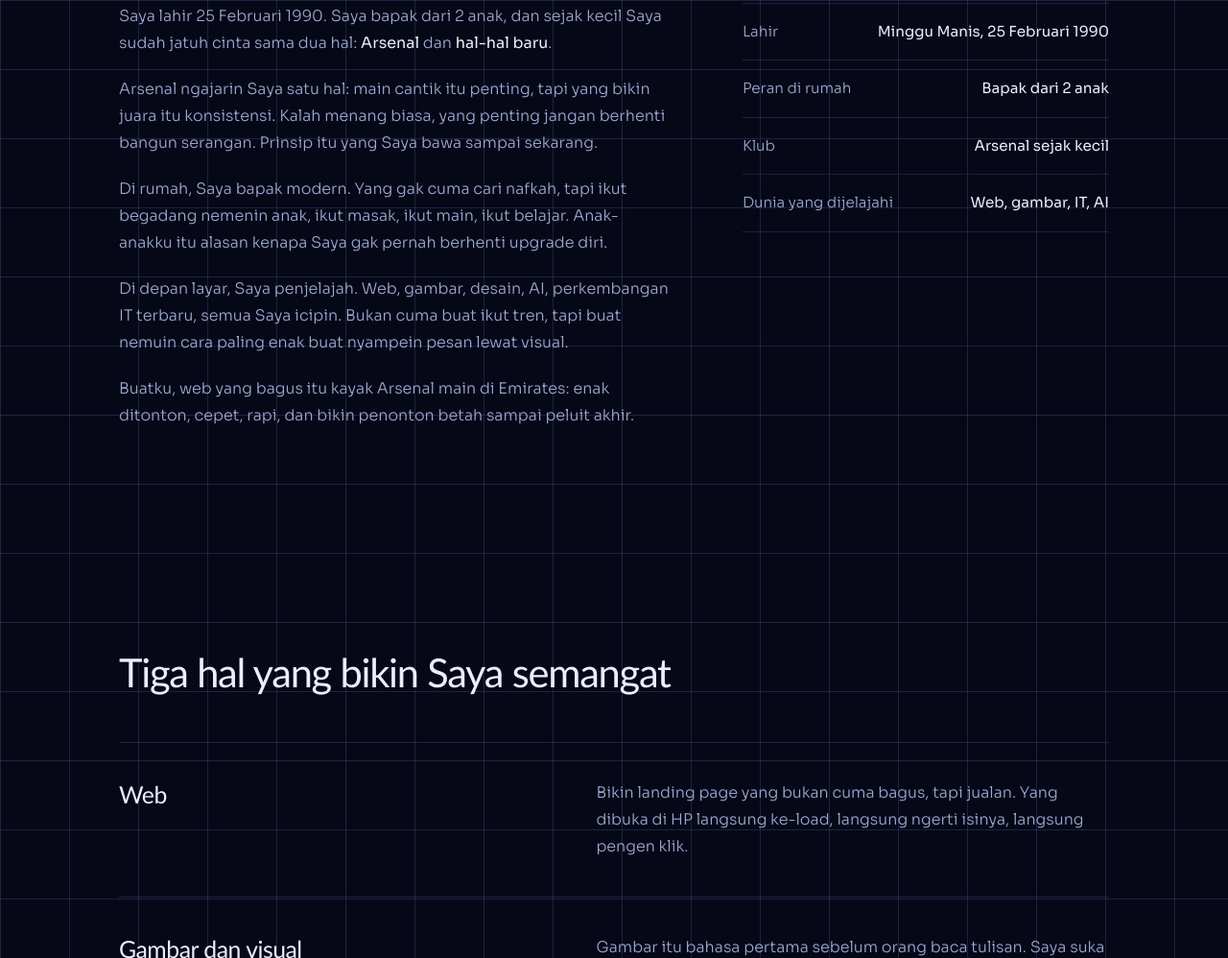
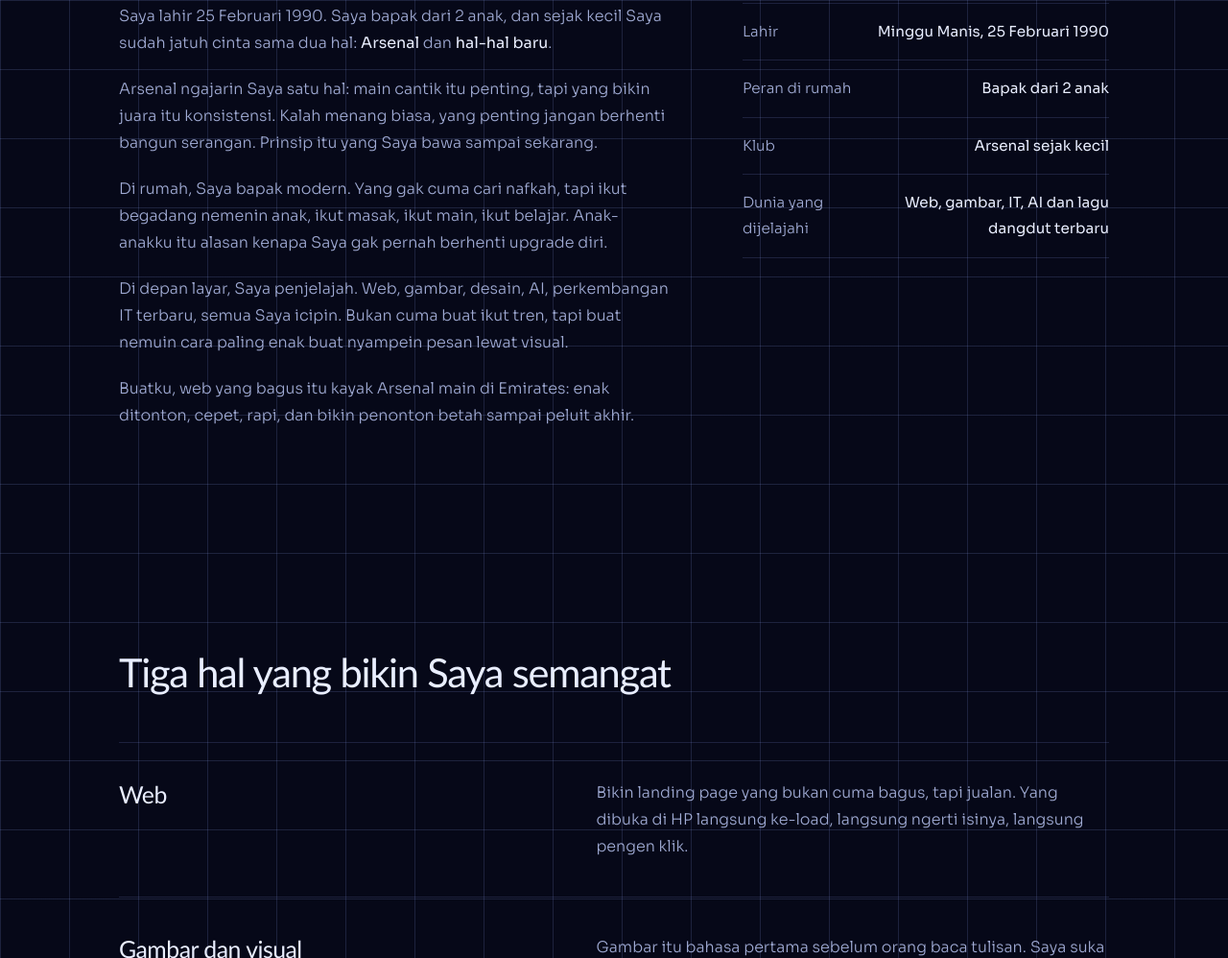
Before and after one commit to vebryandimas/vebs25luck, a plain HTML site: page index.html in a window 1280 px wide. Shown: the part 1080-2078 px from the top of the page at 96% size. Drawn offline with Linux system fonts and the light colour scheme; a web font is replaced by a local one.

Commit message:
Update index.html

```diff
--- a/index.html
+++ b/index.html
@@ -4,7 +4,7 @@
 <meta charset="utf-8">
 <meta name="viewport" content="width=device-width, initial-scale=1">
 <title>Febrian Dimas Prihantono | Web, Gambar, dan IT</title>
-<meta name="description" content="Bapak modern, anak 2, fans Arsenal sejak kecil. Pemburu hal baru di dunia web, gambar, dan IT.">
+<meta name="description" content="Bapak modern, anak 2, fans Arsenal sejak kecil. Pemburu hal baru di dunia web, gambar, dan IT apalagi lagu dangdut sing pwenakkk.">
 <link rel="preconnect" href="https://fonts.googleapis.com">
 <link rel="preconnect" href="https://fonts.gstatic.com" crossorigin>
 <link href="https://fonts.googleapis.com/css2?family=Sora:wght@300;400;500;600&family=Unbounded:wght@400;500;600&display=swap" rel="stylesheet">
@@ -202,7 +202,7 @@ footer strong{color:var(--text);font-weight:400}
           <div><dt>Lahir</dt><dd>Minggu Manis, 25 Februari 1990 </dd></div>
           <div><dt>Peran di rumah</dt><dd>Bapak dari 2 anak</dd></div>
           <div><dt>Klub</dt><dd>Arsenal sejak kecil</dd></div>
-          <div><dt>Dunia yang dijelajahi</dt><dd>Web, gambar, IT, AI</dd></div>
+          <div><dt>Dunia yang dijelajahi</dt><dd>Web, gambar, IT, AI dan lagu dangdut terbaru</dd></div>
         </dl>
       </div>
     </div>
```
